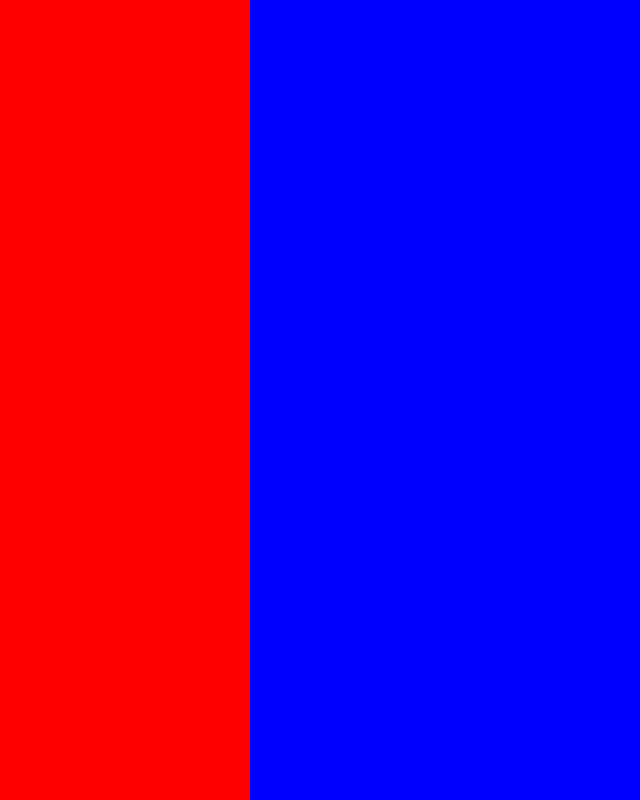
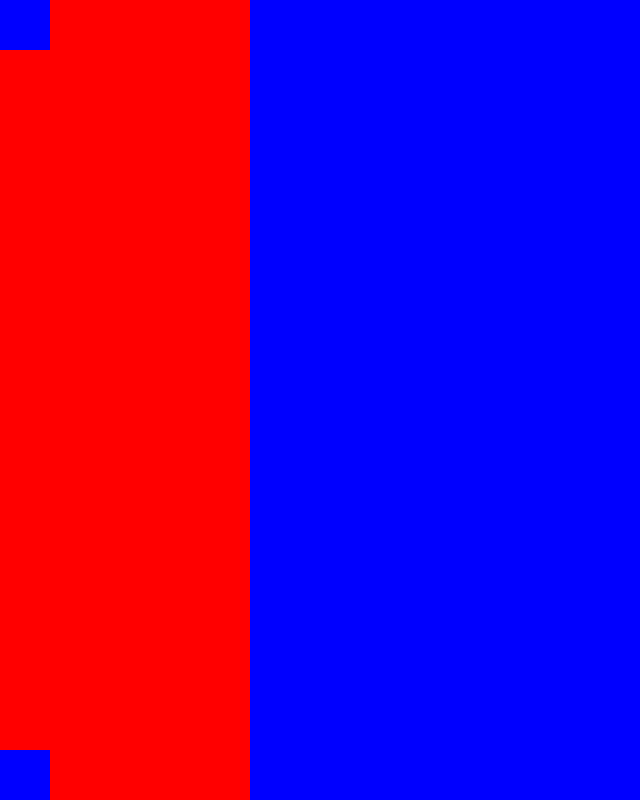
Before and after one commit to cjislegit/carolyn_blowouts, a React (Create React App) app: page / in a window 1280 px wide. Shown: the whole page, without its empty margins (0-640 px from the left). Built offline with nearby package versions, Linux system fonts and the light colour scheme.

Commit message:
Place bottom and top divs

```diff
--- a/src/sideBar.js
+++ b/src/sideBar.js
@@ -1,7 +1,12 @@
 import styles from './sideBar.module.css';
 
 const SideBar = () => {
-  return <div className={styles.sideBar}></div>;
+  return (
+    <div className={styles.sideBar}>
+      <div className={styles.top}></div>
+      <div className={styles.bottom}></div>
+    </div>
+  );
 };
 
 export default SideBar;
--- a/src/sideBar.module.css
+++ b/src/sideBar.module.css
@@ -1,6 +1,22 @@
 .sideBar {
+  display: flex;
+  flex-direction: column;
+  justify-content: space-between;
   height: 100vh;
   background-color: red;
   width: 250px;
   min-width: 250px;
+  max-width: 250px;
 }
+
+.top {
+  background-color: blue;
+  width: 50px;
+  height: 50px;
+}
+
+.bottom {
+  background-color: blue;
+  width: 50px;
+  height: 50px;
+}
```
